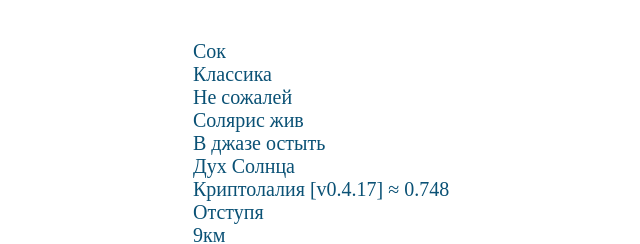
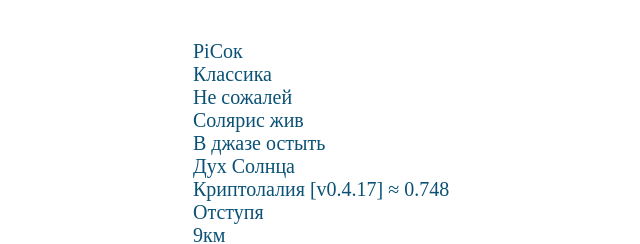
Before and after one commit to iomakarov/iomakarov.github.io, a plain HTML site: page index.html in a window 1280 px wide. Shown: the top 244 px of the page, 147-787 px from the left. Drawn offline with Linux system fonts and the light colour scheme.

Commit message:
Update index.html

```diff
--- a/index.html
+++ b/index.html
@@ -13,7 +13,7 @@
 <body>
 <div>
     <ul class="poetry">
-        <li><a href="/data/134.txt">Сок</a></li>
+        <li><a href="/data/134.txt">PiСок</a></li>
         <li><a href="/data/132.txt">Классика</a></li>
         <li><a href="/data/131.txt">Не сожалей</a></li>
         <li><a href="/data/130.txt">Солярис жив</a></li>
```
